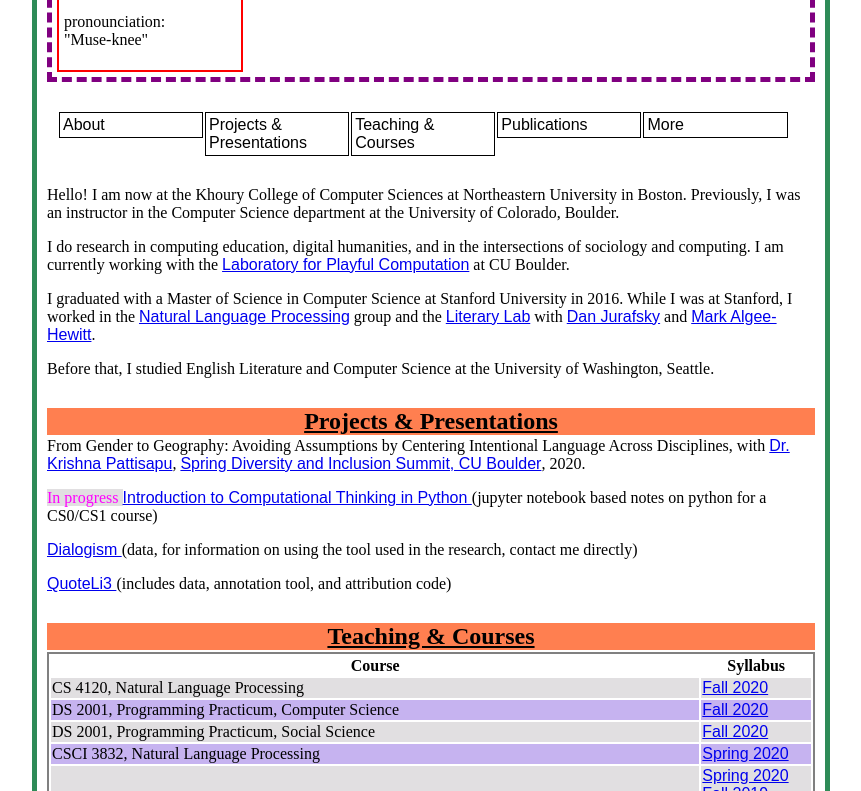
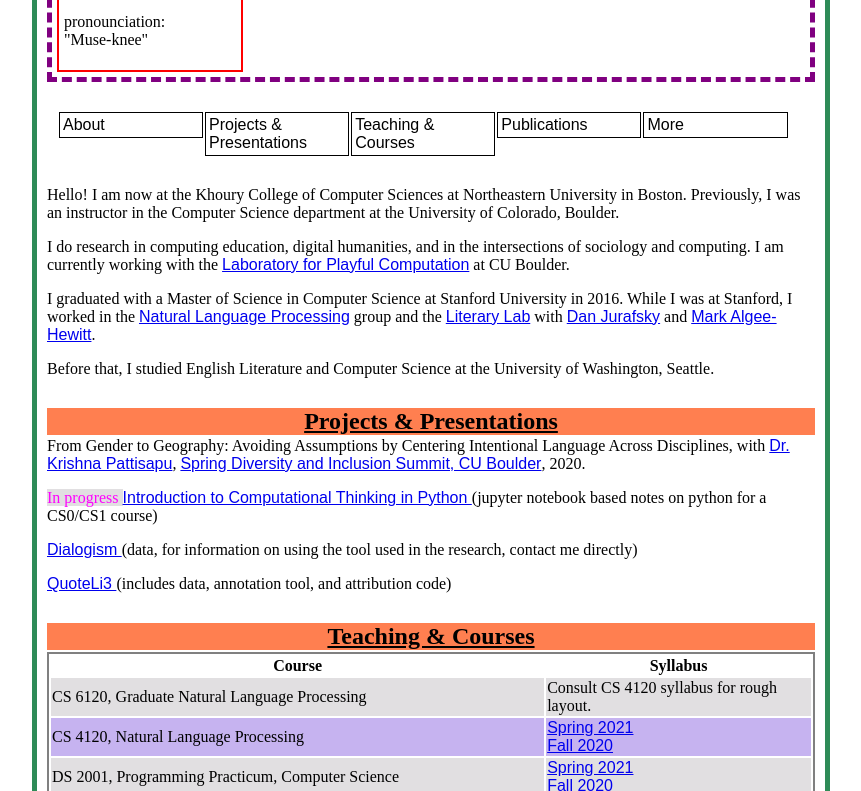
Before and after one commit to muzny/academic_website, a plain HTML site: page index.html in a window 1280 px wide. Shown: the part 161-952 px from the top of the page, without its empty margins (209-1070 px from the left). Drawn offline with Linux system fonts and the light colour scheme; a script that the page names is missing.

Commit message:
spring 2021 syllabuses

```diff
--- a/index.html
+++ b/index.html
@@ -93,12 +93,24 @@
         </thead>
         <tbody>
           <tr>
+            <td>CS 6120, Graduate Natural Language Processing</td>
+            <td>
+                Consult CS 4120 syllabus for rough layout.
+            </td>
+          </tr>
+          <tr>
             <td>CS 4120, Natural Language Processing</td>
-            <td><a href="syllabus/cs4120_fall2020.pdf">Fall 2020</a></td>
+            <td>
+                <a href="syllabus/cs4120_spring2021.pdf">Spring 2021</a></br>
+                <a href="syllabus/cs4120_fall2020.pdf">Fall 2020</a></br>
+            </td>
           </tr>
           <tr>
             <td>DS 2001, Programming Practicum, Computer Science</td>
-            <td><a href="syllabus/ds2001_cs_fall2020.pdf">Fall 2020</a></td>
+            <td>
+                <a href="syllabus/ds2001_cs_spring2021.pdf">Spring 2021</a></br>
+                <a href="syllabus/ds2001_cs_fall2020.pdf">Fall 2020</a></br>
+            </td>
           </tr>
           <tr>
             <td>DS 2001, Programming Practicum, Social Science</td>
```
Also changed, not shown: 2 other files.
